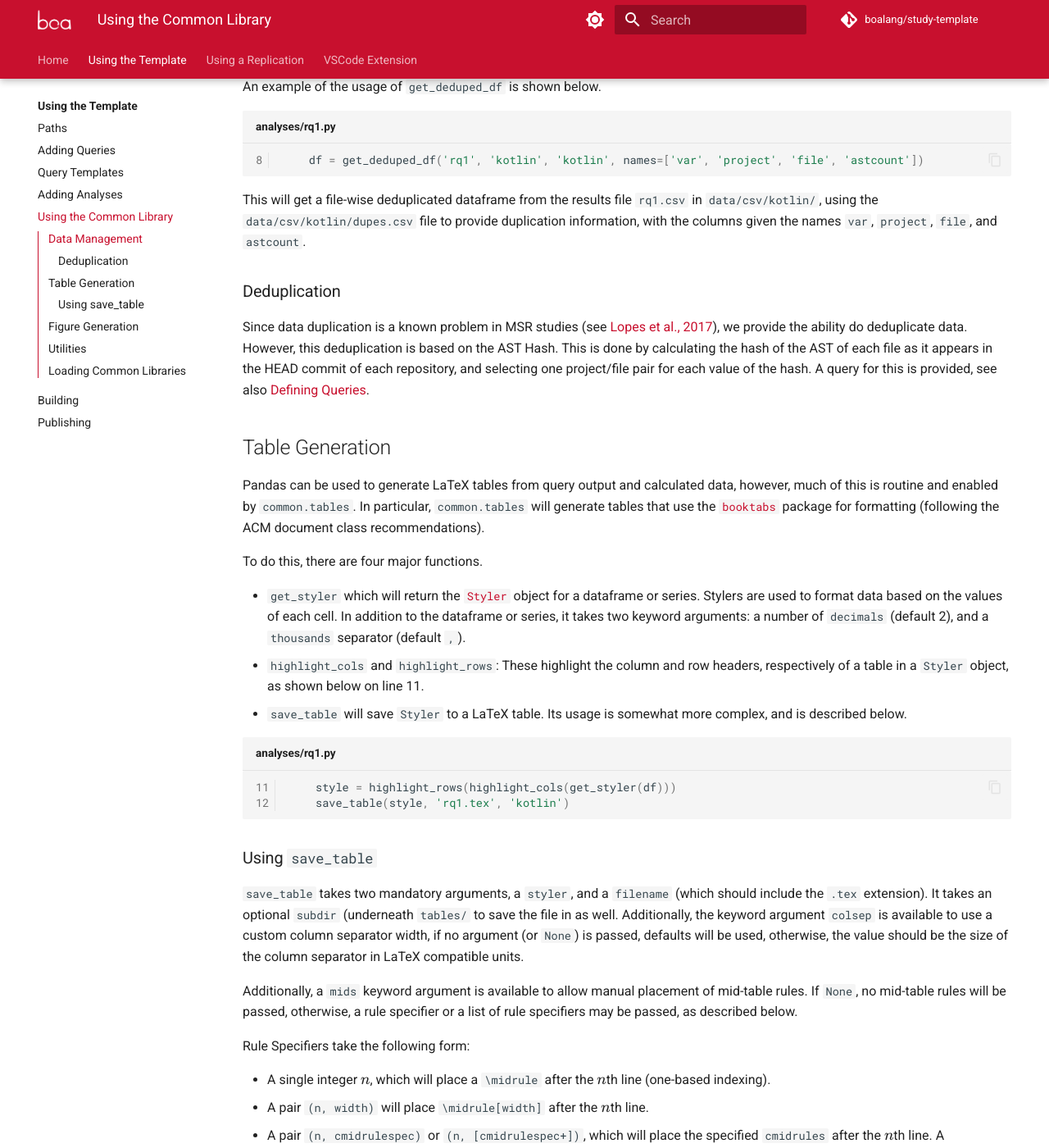
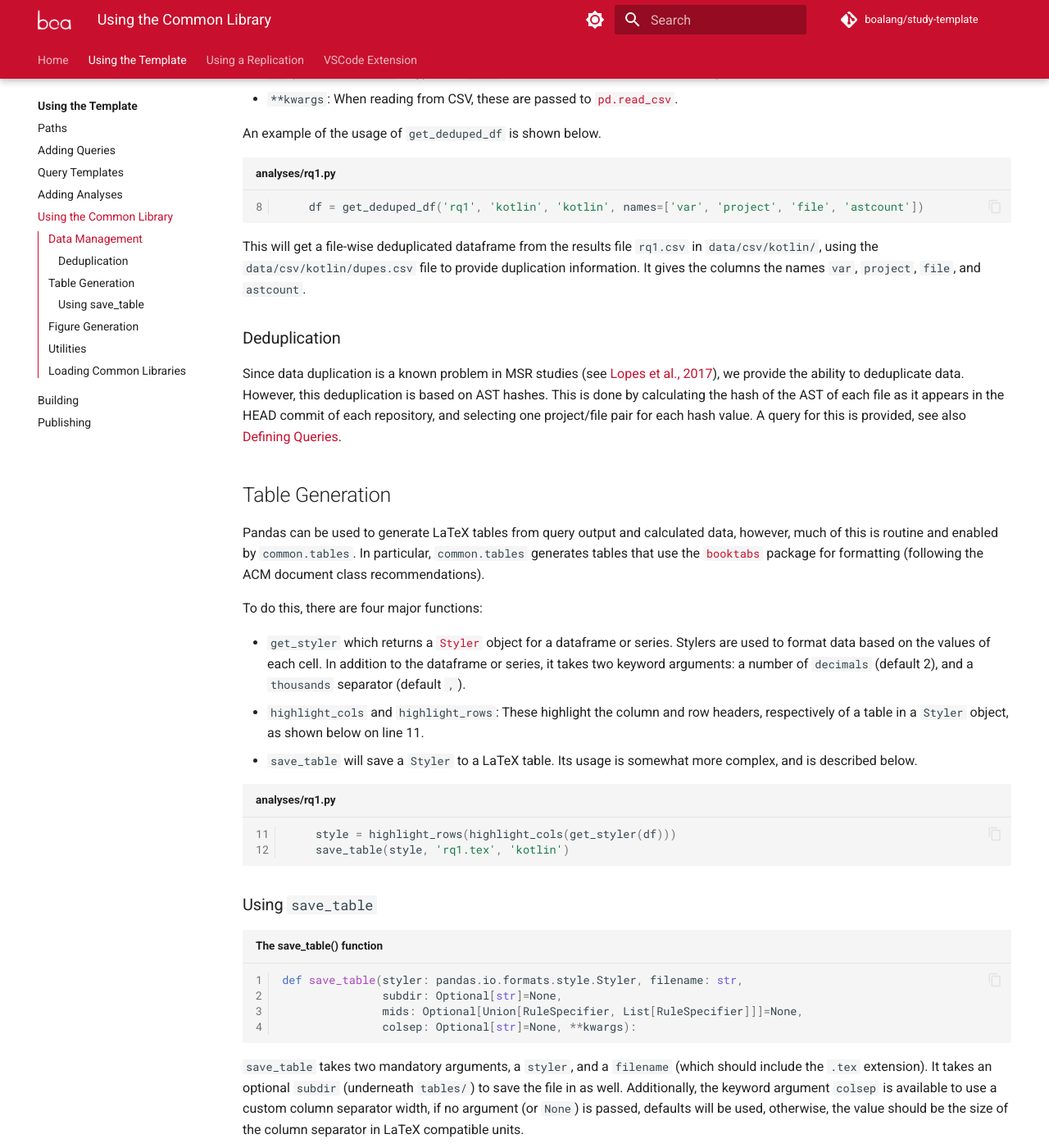
Before and after one commit to boalang/study-template, an MkDocs documentation site: the page built from docs/research/common.md, in a window 1280 px wide and 1400 px high, scrolled down 894 px. Shown: the whole window at 82% size. Built offline with MkDocs 1.6.1 and Material for MkDocs 9.7.7, drawn with Linux system fonts in a browser that asks for light colours; comment, search, counter and statistics services are not loaded; the version menu is left out; some of the changed text lies outside the part shown.

Commit message:
Cleanup common.md

````diff
--- a/docs/research/common.md
+++ b/docs/research/common.md
@@ -8,11 +8,14 @@
 The `common.df` library provides two functions for reading Boa output into a Pandas dataframe, these are `get_df` and `get_deduped_df`.  These functions take similar basic arguments.  These functions will read from a Parquet file if it has been generated, otherwise, they will read from CSV (and save to parquet for sped-up loading later on).  Basic call syntax is below, with description of arguments following.
 
 
-```python title="Call Syntax"
-get_df(filename: str, subdir: Optional[str]=None, drop: Optional[List[str]]=None,
+```python title="Helpers for reading Boa output into Pandas dataframes"
+# read all data
+get_df(filename: str, subdir: Optional[str]=None,
+       drop: Optional[List[str]]=None,
        precache_function: Optional[Callable[[pd.DataFrame], pd.DataFrame]]=None,
        **kwargs) -> pd.DataFrame
 
+# read de-duplicated data
 get_deduped_df(filename: str, subdir: Optional[str]=None, dupesdir: Optional[str]=None,
                drop: Optional[List[str]]=None,
                precache_function: Optional[Callable[[pd.DataFrame], pd.DataFrame]]=None,
@@ -25,7 +28,7 @@
  - `drop`: A list of column names to drop after loading.
  - `precache_function`: A function that takes a data frame, and transforms it in some way (e.g., creating new columns which are intensive to compute, or converting data types).
  - `ts` (`get_deduped_df` only): Pass `True` if the hash file also has file timestamps.
- - `**kwargs`: When reading from CSV, these are passed to [`pd.read_csv`](https://pandas.pydata.org/pandas-docs/stable/reference/api/pandas.read_csv.html), which see.
+ - `**kwargs`: When reading from CSV, these are passed to [`pd.read_csv`](https://pandas.pydata.org/pandas-docs/stable/reference/api/pandas.read_csv.html).
 
 An example of the usage of `get_deduped_df` is shown below.
 
@@ -33,21 +36,21 @@
     df = get_deduped_df('rq1', 'kotlin', 'kotlin', names=['var', 'project', 'file', 'astcount'])
 ```
 
-This will get a file-wise deduplicated dataframe from the results file `rq1.csv` in `data/csv/kotlin/`, using the `data/csv/kotlin/dupes.csv` file to provide duplication information, with the columns given the names `var`, `project`, `file`, and `astcount`.
+This will get a file-wise deduplicated dataframe from the results file `rq1.csv` in `data/csv/kotlin/`, using the `data/csv/kotlin/dupes.csv` file to provide duplication information.  It gives the columns the names `var`, `project`, `file`, and `astcount`.
 
 ### Deduplication
 
-Since data duplication is a known problem in MSR studies (see [Lopes et al., 2017](https://dl.acm.org/doi/10.1145/3133908)), we provide the ability do deduplicate data.  However, this deduplication is based on the AST Hash.  This is done by calculating the hash of the AST of each file as it appears in the HEAD commit of each repository, and selecting one project/file pair for each value of the hash.  A query for this is provided, see also [Defining Queries](add-query.md#defining-queries).
+Since data duplication is a known problem in MSR studies (see [Lopes et al., 2017](https://dl.acm.org/doi/10.1145/3133908)), we provide the ability to deduplicate data.  However, this deduplication is based on AST hashes.  This is done by calculating the hash of the AST of each file as it appears in the HEAD commit of each repository, and selecting one project/file pair for each hash value.  A query for this is provided, see also [Defining Queries](add-query.md#defining-queries).
 
 ## Table Generation
 
-Pandas can be used to generate LaTeX tables from query output and calculated data, however, much of this is routine and enabled by `common.tables`.  In particular, `common.tables` will generate tables that use the [`booktabs`](https://ctan.org/pkg/booktabs/) package for formatting (following the  ACM document class recommendations).
+Pandas can be used to generate LaTeX tables from query output and calculated data, however, much of this is routine and enabled by `common.tables`.  In particular, `common.tables` generates tables that use the [`booktabs`](https://ctan.org/pkg/booktabs/) package for formatting (following the ACM document class recommendations).
 
-To do this, there are four major functions.
+To do this, there are four major functions:
 
- - `get_styler` which will return the [`Styler`](https://pandas.pydata.org/pandas-docs/stable/reference/style.html) object for a dataframe or series.  Stylers are used to format data based on the values of each cell.  In addition to the dataframe or series, it takes two keyword arguments: a number of `decimals` (default 2), and a `thousands` separator (default `,`).
+ - `get_styler` which returns a [`Styler`](https://pandas.pydata.org/pandas-docs/stable/reference/style.html) object for a dataframe or series.  Stylers are used to format data based on the values of each cell.  In addition to the dataframe or series, it takes two keyword arguments: a number of `decimals` (default 2), and a `thousands` separator (default `,`).
  - `highlight_cols` and `highlight_rows`: These highlight the column and row headers, respectively of a table in a `Styler` object, as shown below on line 11.
- - `save_table` will save `Styler` to a LaTeX table.  Its usage is somewhat more complex, and is described below.
+ - `save_table` will save a `Styler` to a LaTeX table.  Its usage is somewhat more complex, and is described below.
 
 ```python title="analyses/rq1.py" linenums="11"
     style = highlight_rows(highlight_cols(get_styler(df)))
@@ -56,11 +59,18 @@
 
 ### Using `save_table`
 
-`save_table` takes two mandatory arguments, a `styler`, and a `filename` (which should include the `.tex` extension).  It takes an optional `subdir` (underneath `tables/` to save the file in as well.  Additionally, the keyword argument `colsep` is available to use a custom column separator width, if no argument (or `None`) is passed, defaults will be used, otherwise, the value should be the size of the column separator in LaTeX compatible units.
+```python title="The save_table() function"
+def save_table(styler: pandas.io.formats.style.Styler, filename: str,
+               subdir: Optional[str]=None,
+               mids: Optional[Union[RuleSpecifier, List[RuleSpecifier]]]=None,
+               colsep: Optional[str]=None, **kwargs):
+```
+
+`save_table` takes two mandatory arguments, a `styler`, and a `filename` (which should include the `.tex` extension).  It takes an optional `subdir` (underneath `tables/`) to save the file in as well.  Additionally, the keyword argument `colsep` is available to use a custom column separator width, if no argument (or `None`) is passed, defaults will be used, otherwise, the value should be the size of the column separator in LaTeX compatible units.
 
 Additionally, a `mids` keyword argument is available to allow manual placement of mid-table rules.  If `None`, no mid-table rules will be passed, otherwise, a rule specifier or a list of rule specifiers may be passed, as described below.
 
-Rule Specifiers take the following form:
+`RuleSpecifier`s take the following form:
 
  - A single integer $n$, which will place a `\midrule` after the $n$th line (one-based indexing).
  - A pair `(n, width)` will place `\midrule[width]` after the $n$th line.
@@ -81,8 +91,6 @@
 
 Finally, a few utilities are provided in `common.utils`.  These are mostly intended for helping to simplify analyses, and are as follows:
 
- - `_resolve_dir` will ensure that a relative directory will be relative to the study template root.
- - `_get_dir` will turn a directory or none into an appropriate string form (empty string if None, with a `/` if a regular string is passed).
  - `get_dataset` will take a filename base name and optional sub-directory name, and determine which Boa dataset the data came from.
 
 ## Loading Common Libraries
````
